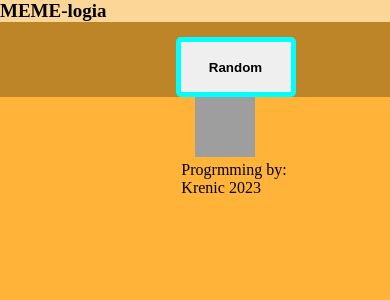
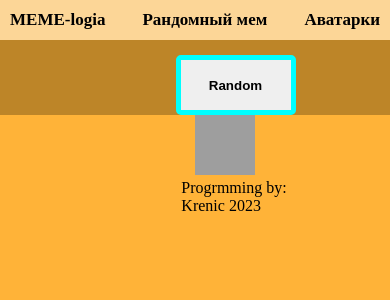
Before and after one commit to RounKatami/MEME-logia, a PHP site: page /page/random_mem/index.php in a window 390 px wide. Shown: the top 300 px of the page. Run offline with PHP 8.4, Linux system fonts and the light colour scheme; grey boxes are pictures that could not be loaded.

Commit message:
Update index.php

```diff
--- a/page/random_mem/index.php
+++ b/page/random_mem/index.php
@@ -44,10 +44,51 @@
             }
         }
     </style>
-    <header>
-        <div id="nav">
-            <h1 id="main"><a href="../../index.php" class="content"><b>MEME-logia</b></a></h1>
+        <header>
+        <div class="wrap-logo">
+            <h2 class="title"><a href="../../index.php">MEME-logia</a></h2>
         </div>
+        <div class="wrap-logo">
+             <h2 class="title"><a href="#">Рандомный мем</a></h2>
+        </div>
+        <nav>
+            <h2><a href="../../avatars.php">Аватарки</a></h2>
+        </nav>
+        </header>
+        <style>
+            @media screen and (max-width:800px){
+            #meme{
+                width: 100%;
+                background-color: #bd8528;
+            }
+
+            #main, #random{
+                font-size:5px;
+            }
+
+            .centered-image{
+                width:230px;
+                height:350px;
+            }
+
+            h2{
+                font-size:17px;
+            }
+
+            header{
+                width: 100%;
+    background-color: #fcd697;
+    box-shadow: 0px 5px 15px black;
+    padding:10px;
+    margin: 0;
+    display: flex;
+    flex-direction: row;
+    justify-content: space-between;
+    flex-wrap: wrap;
+    font-weight: 700;
+            }
+        }
+    </style>
         <style>
         /* CSS для центрирования изображения */
         .centered-image {
@@ -68,12 +109,11 @@
             height:60px;
         }
     </style>
-    </header>
     <main>
         <div id="meme">
             <?php
 // Путь к папке с изображениями
-$dir = '../../assets/image/';
+$dir = '../../assets/image/meme';
 
 // Получаем список файлов в папке
 $files = glob($dir . '/*.*');
```
